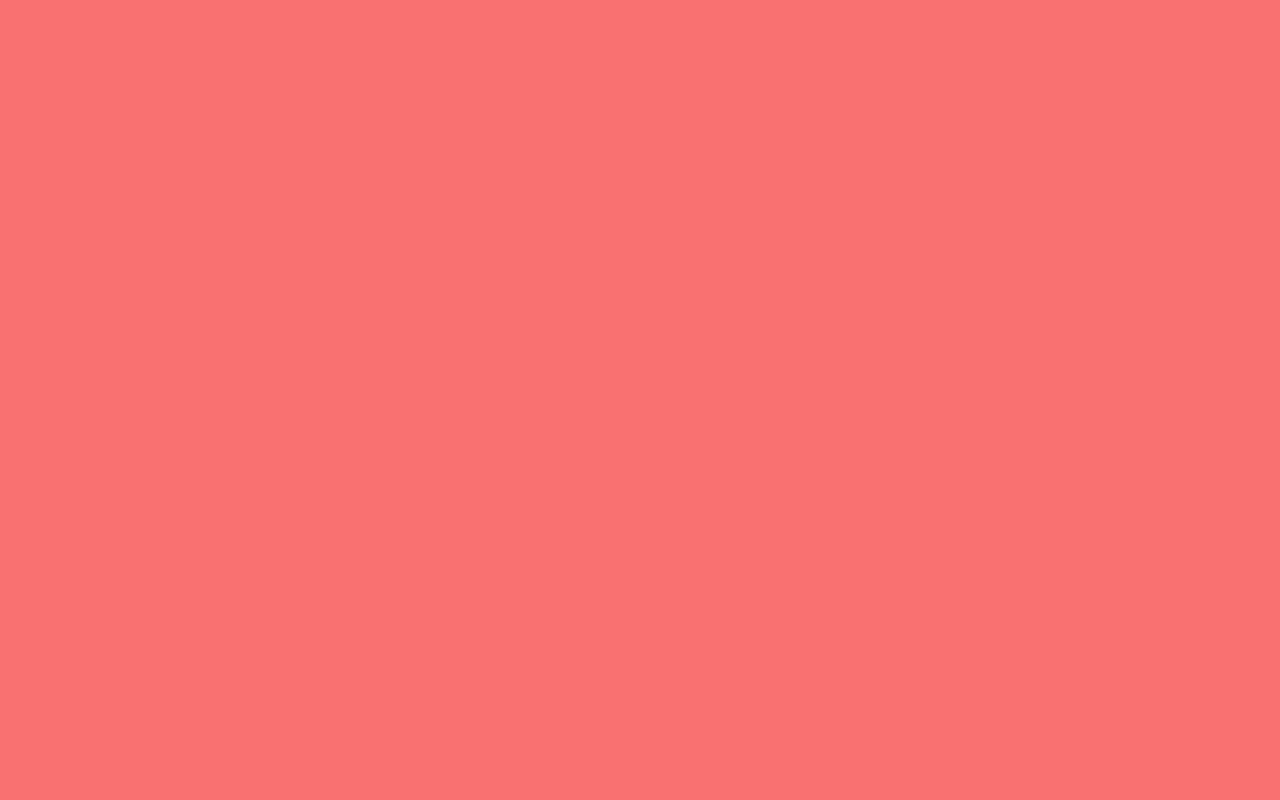
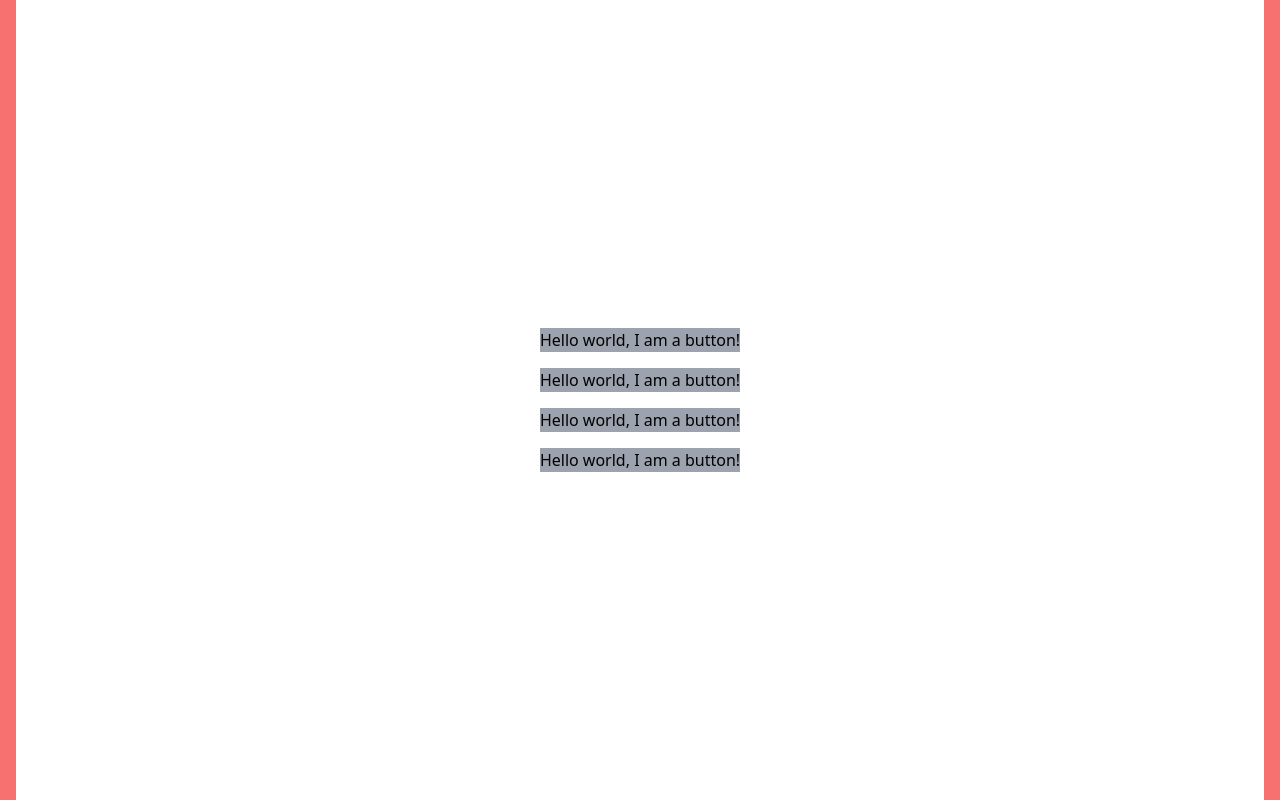
Before and after one commit to Geeknerd1337/SightLine, a Next.js app in the folder Frontend/inclusive-play/: page / in a window 1280 px wide. Built offline with nearby package versions, Linux system fonts and the light colour scheme.

Commit message:
Structure of the components

```diff
--- /dev/null
+++ b/Frontend/inclusive-play/src/components/ExampleButton.tsx
@@ -0,0 +1,9 @@
+
+
+export default function ExampleButton(){
+    return(
+        <button className="bg-gray-400">
+            Hello world, I am a button!
+        </button>
+    )
+}
--- a/Frontend/inclusive-play/src/pages/index.tsx
+++ b/Frontend/inclusive-play/src/pages/index.tsx
@@ -2,6 +2,7 @@ import Head from 'next/head'
 import Image from 'next/image'
 import { Inter } from '@next/font/google'
 import styles from '@/styles/Home.module.css'
+import HomeView from '@/views/HomeView'
 import { useState } from 'react'
 
 const inter = Inter({ subsets: ['latin'] })
@@ -17,7 +18,8 @@ export default function Home() {
         <meta name="viewport" content="width=device-width, initial-scale=1" />
         <link rel="icon" href="/favicon.ico" />
       </Head>
-      <div className='w-screen h-screen top-0 left-0 bg-red-400'>
+      <div className='w-screen h-screen top-0 left-0 bg-red-400 flex items-center justify-center'>
+        <HomeView/>
       </div>
     </>
   )
--- /dev/null
+++ b/Frontend/inclusive-play/src/views/HomeView.tsx
@@ -0,0 +1,12 @@
+import ExampleButton from "@/components/ExampleButton"
+
+export default function HomeView(){
+    return(
+        <div className="flex m-4 gap-4 flex-col bg-white text-black justify-center items-center h-full w-full">
+            <ExampleButton/>
+            <ExampleButton/>
+            <ExampleButton/>
+            <ExampleButton/>
+        </div>
+    )
+}
```
